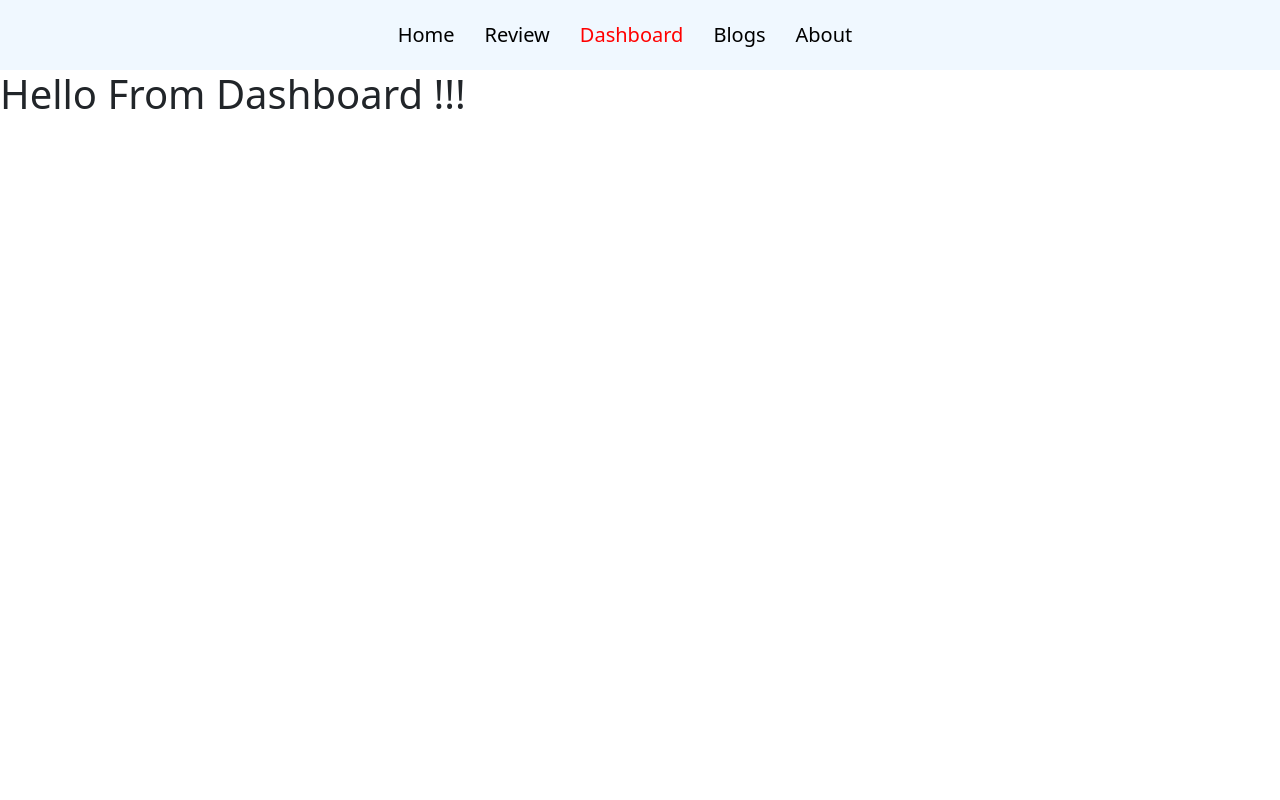
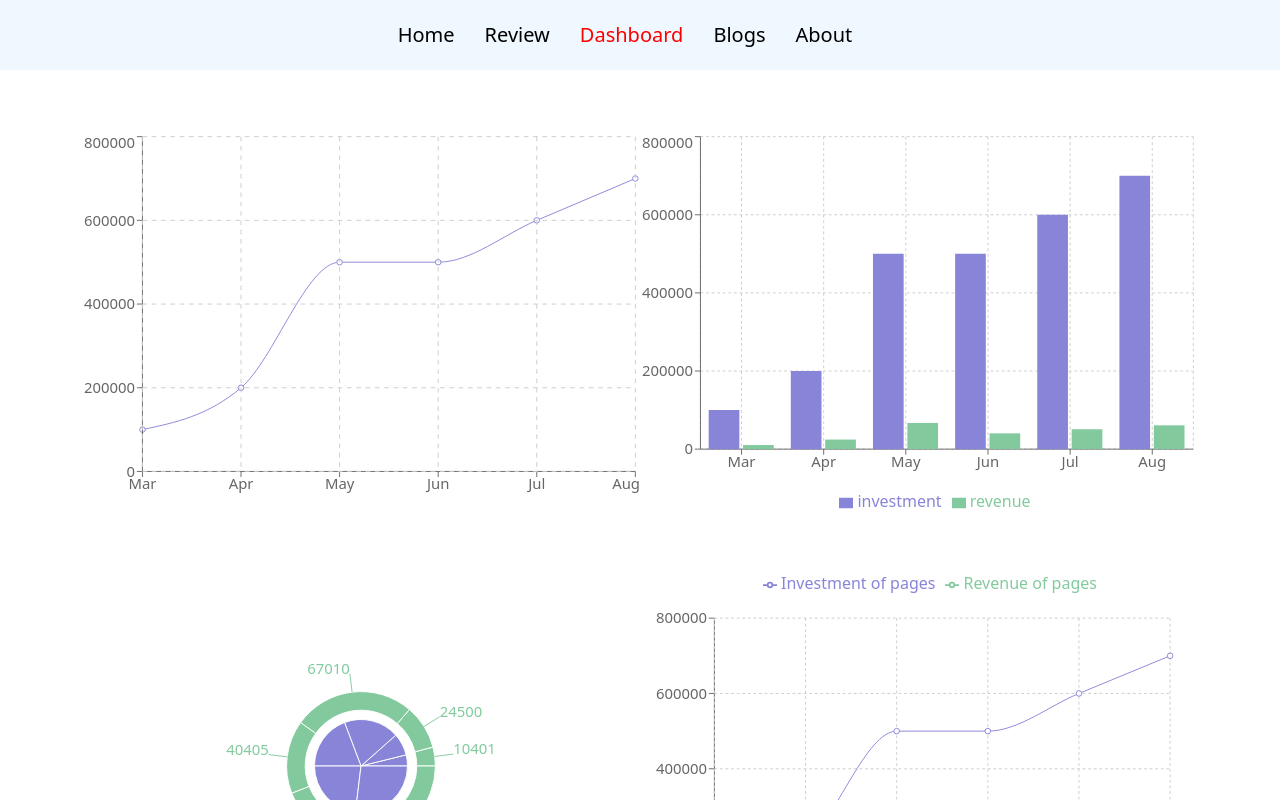
Before and after one commit to aliibnemasud/book-analysis-website, a React (Create React App) app: page /dashboard in a window 1280 px wide. Shown: the top 800 px of the page. Built offline with nearby package versions, Linux system fonts and the light colour scheme.

Commit message:
Rchart added and Review data modified

```diff
--- a/package.json
+++ b/package.json
@@ -12,6 +12,7 @@
     "react-dom": "^18.0.0",
     "react-router-dom": "^6.3.0",
     "react-scripts": "5.0.0",
+    "recharts": "^2.1.9",
     "web-vitals": "^2.1.4"
   },
   "scripts": {
--- /dev/null
+++ b/public/data.json
@@ -0,0 +1,38 @@
+[
+    {
+        "month": "Mar",
+        "investment": 100000,
+        "sell": 241,
+        "revenue": 10401
+    },
+    {
+        "month": "Apr",
+        "investment": 200000,
+        "sell": 423,
+        "revenue": 24500
+    },
+    {
+        "month": "May",
+        "investment": 500000,
+        "sell": 726,
+        "revenue": 67010
+    },
+    {
+        "month": "Jun",
+        "investment": 500000,
+        "sell": 529,
+        "revenue": 40405
+    },
+    {
+        "month": "Jul",
+        "investment": 600000,
+        "sell": 601,
+        "revenue": 50900
+    },
+    {
+        "month": "Aug",
+        "investment": 700000,
+        "sell": 670,
+        "revenue": 61000
+    }
+]
--- a/src/App.js
+++ b/src/App.js
@@ -1,7 +1,6 @@
 import './App.css';
 import { Route, Routes } from 'react-router-dom';
 import Home from './componants/Home/Home';
-import Review from './componants/Review/Review';
 import Dashboard from './componants/Dashboard/Dashboard';
 import Blog from './componants/Blog/Blog';
 import About from './componants/About/About';
--- a/src/componants/Dashboard/Dashboard.js
+++ b/src/componants/Dashboard/Dashboard.js
@@ -1,10 +1,52 @@
-import React from 'react';
+import React, { useEffect, useState } from 'react';
+import { CartesianGrid, Line, LineChart, XAxis, YAxis, Tooltip, Legend, Bar, BarChart, PieChart, Pie } from 'recharts';
 
 const Dashboard = () => {
+    const [chartdata, setChartdata] = useState({});
+    useEffect(() => {
+        fetch('data.json')
+            .then(res => res.json())
+            .then(data => setChartdata(data));
+    }, [])
+
     return (
-        <div>
-            <h1>Hello From Dashboard !!!</h1>
-        </div>
+        <section>
+            <div className='container my-5 d-flex justify-content-between'>
+                <LineChart className='mr-5' width={600} height={400} data={chartdata}>
+                    <Line type="monotone" dataKey={"investment"} stroke="#8884d8"></Line>
+                    <XAxis dataKey={"month"}></XAxis>
+                    <YAxis dataKey={""}></YAxis>
+                    <CartesianGrid stroke="#ccc" strokeDasharray="5 5" />
+                    <Tooltip></Tooltip>
+                </LineChart>
+                <BarChart width={600} height={400} data={chartdata}>
+                    <CartesianGrid strokeDasharray="3 3" />
+                    <XAxis dataKey="month" />
+                    <YAxis />
+                    <Tooltip />
+                    <Legend />
+                    <Bar dataKey={"investment"} fill="#8884d8" />
+                    <Bar dataKey={"revenue"} fill="#82ca9d" />
+                </BarChart>
+            </div >
+            <div className='container my-5 d-flex justify-content-between'>
+                <PieChart width={600} height={400}>
+                    <Pie data={chartdata} dataKey="investment" nameKey="month" cx="50%" cy="50%" outerRadius={50} fill="#8884d8" />
+                    <Pie data={chartdata} dataKey="revenue" nameKey="month" cx="50%" cy="50%" innerRadius={60} outerRadius={80} fill="#82ca9d" label />
+                    <Tooltip></Tooltip>
+                </PieChart>
+                <LineChart width={600} height={400} data={chartdata}
+                    margin={{ top: 5, right: 30, left: 20, bottom: 5 }}>
+                    <XAxis dataKey="month" />
+                    <YAxis />
+                    <CartesianGrid strokeDasharray="3 3" />
+                    <Tooltip />
+                    <Legend verticalAlign="top" height={36} />
+                    <Line name="Investment of pages" type="monotone" dataKey="investment" stroke="#8884d8" />
+                    <Line name="Revenue of pages" type="monotone" dataKey="revenue" stroke="#82ca9d" />
+                </LineChart>
+            </div>
+        </section>
     );
 };
 
--- a/src/componants/Review/Review.css
+++ b/src/componants/Review/Review.css
@@ -5,14 +5,10 @@
     margin-right: 10px;
 
 }
-
 .review-container {
     display: flex;
-    border: 1px solid saddlebrown;
     margin: 5px;
     padding: 20px;
     border-radius: 20px;
     background-color: aliceblue;
-
-
 }
--- a/src/componants/Reviews/Reviews.css
+++ b/src/componants/Reviews/Reviews.css
@@ -1,4 +1,4 @@
 .reviews-container {
     display: grid;
-    grid-template-columns: repeat(2, 1fr);
+    grid-template-columns: repeat(3, 1fr);
 }
```
Also changed, not shown: public/reviewData.json (+8 -8 lines), src/componants/Reviews/Reviews.js (line endings or trailing spaces), 1 other file (tests, documents, lock files or other folders).
